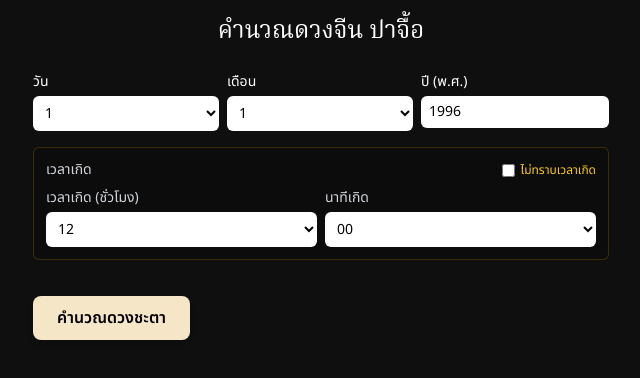
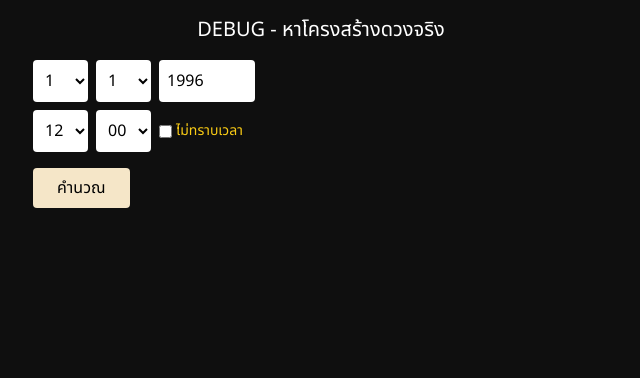
Before and after one commit to benzchawadol/bazi-income-app, a Next.js app: page / in a window 1280 px wide. Shown: the top 378 px of the page, without its empty margins (319-959 px from the left). Built offline with nearby package versions, Linux system fonts and the light colour scheme.

Commit message:
แก้รอบ4

```diff
--- a/app/page.tsx
+++ b/app/page.tsx
@@ -2,164 +2,78 @@
 import { useState, useRef, useMemo } from "react";
 import { calculateBazi as calculateBaziReal } from "@/lib/bazi";
 
-// --- Types ---
 type CalendarType = "be" | "ad";
-const CURRENT_AD_YEAR = new Date().getFullYear();
 const beToAd = (be: number) => be - 543;
 const daysInMonth = (year: number, month: number) => new Date(year, month, 0).getDate();
 
-// Wrapper ให้รู้จัก "ไม่ทราบเวลาเกิด"
-const calculateBazi = (input: any) => {
-  const { isUnknownTime, hour, minute, ...rest } = input;
-  if (isUnknownTime) {
-    // ถ้าไม่ทราบเวลา เราเอาสูตรจริงมาคำนวณแค่ ปี เดือน วัน โดยใส่เที่ยง (12:00) ไปก่อน
-    // แต่ตอนแสดงผลเราจะซ่อนเสาชั่วโมงทิ้ง
-    const r = calculateBaziReal({ ...rest, hour: 12, minute: 0 });
-    return {
-      ...r,
-      hour: null, // บังคับให้เป็น null เพื่อให้ UI รู้ว่าไม่ทราบเวลา
-      isUnknownTime: true,
-    };
-  }
-  return {
-    ...calculateBaziReal({ ...rest, hour, minute }),
-    isUnknownTime: false,
-  };
-};
-
 export default function Home() {
-  const [calendarType, setCalendarType] = useState<CalendarType>("be");
   const [year, setYear] = useState<number>(beToAd(1996));
   const [month, setMonth] = useState<number>(1);
   const [day, setDay] = useState<number>(1);
   const [hour, setHour] = useState<number>(12);
   const [minute, setMinute] = useState<number>(0);
   const [unknownTime, setUnknownTime] = useState<boolean>(false);
-
   const [result, setResult] = useState<any>(null);
   const [error, setError] = useState<string | null>(null);
   const reportRef = useRef<HTMLDivElement>(null);
 
-  const maxDay = useMemo(() => {
-    const adYear = calendarType === "be" ? beToAd(year) : year;
-    return daysInMonth(adYear, month);
-  }, [year, month, calendarType]);
+  const maxDay = useMemo(() => daysInMonth(year, month), [year, month]);
 
   function handleCalculate() {
     setError(null);
-    const adYear = calendarType === "be" ? beToAd(year) : year;
-    if (!adYear || adYear < 1 || adYear > 2500) {
-      setError("กรุณากรอกปีเกิดให้ถูกต้อง");
-      return;
-    }
     try {
-      const r = calculateBazi({
-        year: adYear,
-        month,
-        day,
-        hour: unknownTime ? null : hour,
-        minute: unknownTime ? null : minute,
-        isUnknownTime: unknownTime,
-      });
-      setResult(r);
-      setTimeout(() => reportRef.current?.scrollIntoView({ behavior: "smooth" }), 100);
+      const raw = calculateBaziReal({ year, month, day, hour: unknownTime ? 12 : hour, minute: unknownTime ? 0 : minute });
+      console.log("RAW RESULT FROM lib/bazi.ts:", raw);
+      // ถ้าไม่ทราบเวลา เราจะซ่อนเสาชั่วโมง
+      if (unknownTime) {
+        setResult({ ...raw, hour: null, hourPillar: null, isUnknownTime: true, _raw: raw });
+      } else {
+        setResult({ ...raw, isUnknownTime: false, _raw: raw });
+      }
     } catch (e: any) {
-      setError(e.message || "เกิดข้อผิดพลาดในการคำนวณ");
+      setError(e.message);
     }
   }
 
   return (
     <main className="min-h-screen bg-[#0f0f0f] text-white p-4">
       <div className="max-w-xl mx-auto">
-        <h1 className="text-2xl text-center mb-6 font-serif">คำนวณดวงจีน ปาจื้อ</h1>
+        <h1 className="text-xl text-center mb-4">DEBUG - หาโครงสร้างดวงจริง</h1>
 
-        <div className="flex gap-2 mb-4">
-          <label className="flex flex-col gap-1 text-sm flex-1">
-            วัน
-            <select value={day} onChange={(e) => setDay(parseInt(e.target.value, 10))} className="rounded-md bg-white text-black px-2 py-1.5">
-              {Array.from({ length: maxDay }, (_, i) => i + 1).map((d) => (
-                <option key={d} value={d}>{d}</option>
-              ))}
-            </select>
-          </label>
-          <label className="flex flex-col gap-1 text-sm flex-1">
-            เดือน
-            <select value={month} onChange={(e) => setMonth(parseInt(e.target.value, 10))} className="rounded-md bg-white text-black px-2 py-1.5">
-              {Array.from({ length: 12 }, (_, i) => i + 1).map((m) => (
-                <option key={m} value={m}>{m}</option>
-              ))}
-            </select>
-          </label>
-          <label className="flex flex-col gap-1 text-sm flex-1">
-            ปี (พ.ศ.)
-            <input type="number" value={calendarType === "be" ? year + 543 : year} onChange={(e) => setYear(calendarType === "be" ? beToAd(parseInt(e.target.value) || 0) : parseInt(e.target.value) || 0)} className="rounded-md bg-white text-black px-2 py-1.5" />
+        <div className="flex gap-2 mb-2">
+          <select value={day} onChange={e=>setDay(parseInt(e.target.value))} className="bg-white text-black p-2 rounded">
+            {Array.from({length: maxDay}, (_,i)=>i+1).map(d=><option key={d} value={d}>{d}</option>)}
+          </select>
+          <select value={month} onChange={e=>setMonth(parseInt(e.target.value))} className="bg-white text-black p-2 rounded">
+            {Array.from({length:12}, (_,i)=>i+1).map(m=><option key={m} value={m}>{m}</option>)}
+          </select>
+          <input type="number" value={year+543} onChange={e=>setYear(beToAd(parseInt(e.target.value)||0))} className="bg-white text-black p-2 rounded w-24" />
+        </div>
+
+        <div className="flex gap-2 mb-4 items-center">
+          <select value={hour} onChange={e=>setHour(parseInt(e.target.value))} disabled={unknownTime} className="bg-white text-black p-2 rounded disabled:opacity-30">
+            {Array.from({length:24}, (_,i)=>i).map(h=><option key={h} value={h}>{h.toString().padStart(2,"0")}</option>)}
+          </select>
+          <select value={minute} onChange={e=>setMinute(parseInt(e.target.value))} disabled={unknownTime} className="bg-white text-black p-2 rounded disabled:opacity-30">
+            {Array.from({length:60}, (_,i)=>i).map(m=><option key={m} value={m}>{m.toString().padStart(2,"0")}</option>)}
+          </select>
+          <label className="text-yellow-400 text-sm flex items-center gap-1">
+            <input type="checkbox" checked={unknownTime} onChange={e=>setUnknownTime(e.target.checked)} />
+            ไม่ทราบเวลา
           </label>
         </div>
 
-        {/* เวลาเกิด + ไม่ทราบเวลา */}
-        <div className="flex flex-col gap-2 border border-yellow-500/20 rounded-md p-3 bg-black/20 mb-4">
-          <div className="flex items-center justify-between">
-            <span className="text-sm text-gray-300">เวลาเกิด</span>
-            <label className="flex items-center gap-1.5 text-xs cursor-pointer text-yellow-400">
-              <input type="checkbox" checked={unknownTime} onChange={(e) => setUnknownTime(e.target.checked)} className="rounded" />
-              ไม่ทราบเวลาเกิด
-            </label>
-          </div>
-          <div className={`flex gap-2 ${unknownTime ? "opacity-30 pointer-events-none" : ""}`}>
-            <label className="flex flex-col gap-1 text-sm text-gray-300 flex-1">
-              เวลาเกิด (ชั่วโมง)
-              <select value={hour} onChange={(e) => setHour(parseInt(e.target.value, 10))} disabled={unknownTime} className="rounded-md bg-white text-black px-2 py-1.5">
-                {Array.from({ length: 24 }, (_, i) => i).map((h) => (
-                  <option key={h} value={h}>{h.toString().padStart(2, "0")}</option>
-                ))}
-              </select>
-            </label>
-            <label className="flex flex-col gap-1 text-sm text-gray-300 flex-1">
-              นาทีเกิด
-              <select value={minute} onChange={(e) => setMinute(parseInt(e.target.value, 10))} disabled={unknownTime} className="rounded-md bg-white text-black px-2 py-1.5">
-                {Array.from({ length: 60 }, (_, i) => i).map((m) => (
-                  <option key={m} value={m}>{m.toString().padStart(2, "0")}</option>
-                ))}
-              </select>
-            </label>
-          </div>
-          {unknownTime && <p className="text-[11px] text-gray-400">* จะคำนวณแบบ 3 เสาหลัก (ไม่รวมเสาชั่วโมง) ความแม่นยำ 75%</p>}
-        </div>
+        <button onClick={handleCalculate} className="bg-[#f5e6c8] text-black px-6 py-2 rounded">คำนวณ</button>
 
-        {error && <p className="mt-3 text-sm text-red-300">{error}</p>}
-
-        <button onClick={handleCalculate} className="mt-5 w-full sm:w-auto rounded-lg bg-[#f5e6c8] px-6 py-2.5 font-semibold text-black shadow-md">
-          คำนวณดวงชะตา
-        </button>
+        {error && <p className="text-red-300 mt-2">{error}</p>}
 
         {result && (
-          <div ref={reportRef} className="mt-8 rounded-xl bg-black/60 border border-yellow-700/40 p-5">
-            <h2 className="font-serif text-lg text-white mb-4 text-center">
-              สี่เสาหลัก (Four Pillars) {result.isUnknownTime ? "(3 เสา - ไม่ทราบเวลา)" : ""}
-            </h2>
-            <div className="grid grid-cols-2 sm:grid-cols-4 gap-3 text-sm">
-              <div className="border border-white/20 rounded p-3 text-center">
-                <div className="text-gray-400 text-xs">ปีเกิด</div>
-                <div className="font-bold text-lg">{result.year?.stem}{result.year?.branch}</div>
-              </div>
-              <div className="border border-white/20 rounded p-3 text-center">
-                <div className="text-gray-400 text-xs">เดือน</div>
-                <div className="font-bold text-lg">{result.month?.stem}{result.month?.branch}</div>
-              </div>
-              <div className="border border-white/20 rounded p-3 text-center">
-                <div className="text-gray-400 text-xs">วัน</div>
-                <div className="font-bold text-lg">{result.day?.stem}{result.day?.branch}</div>
-              </div>
-              <div className={`border rounded p-3 text-center ${result.isUnknownTime ? "border-yellow-500/50 bg-yellow-500/10" : "border-white/20"}`}>
-                <div className="text-gray-400 text-xs">เวลา</div>
-                <div className="font-bold text-lg">{result.isUnknownTime ? "ไม่ทราบ" : `${result.hour?.stem}${result.hour?.branch}`}</div>
-              </div>
+          <div ref={reportRef} className="mt-6 bg-white/10 p-4 rounded text-xs overflow-auto">
+            <h3 className="text-sm font-bold mb-2">โครงสร้างดวงจริงจาก lib/bazi.ts:</h3>
+            <pre className="whitespace-pre-wrap break-all">{JSON.stringify(result._raw, null, 2)}</pre>
+            <div className="mt-4 p-2 bg-black/50 rounded">
+              <p>Keys: {Object.keys(result._raw).join(", ")}</p>
             </div>
-            {result.isUnknownTime && (
-              <p className="mt-4 text-[11px] text-center text-yellow-200/70">
-                * ผลการวิเคราะห์อาชีพและความมั่งคั่งจะใช้เพียง 3 เสาหลัก (ปี เดือน วัน) ตามหลักปาจื้อสำหรับผู้ไม่ทราบเวลาเกิด
-              </p>
-            )}
           </div>
         )}
       </div>
```
